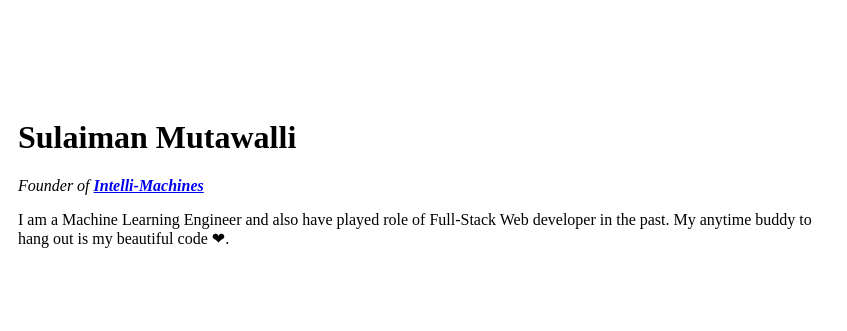
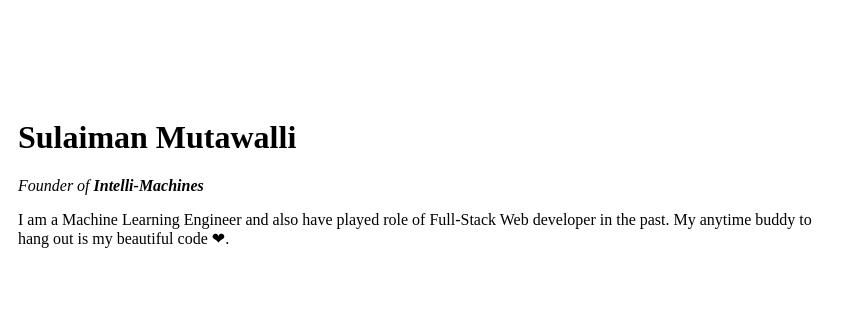
Before and after one commit to Sulaimancrypted/cv, a plain HTML site: page index.html in a window 1280 px wide. Shown: the top 331 px of the page, 433-1280 px from the left. Drawn offline with Linux system fonts and the light colour scheme.

Commit message:
removed deadlink of intelli machines

```diff
--- a/index.html
+++ b/index.html
@@ -10,7 +10,7 @@
         <tr>
             <td><img src="https://cdn.discordapp.com/attachments/928144053730672701/928144250921709618/sulaiman.png" alt="Sulaiman's Profile Picture"></td>
             <td><h1>Sulaiman Mutawalli</h1>
-                <p><em>Founder of <strong><a href="#">Intelli-Machines</a></strong></em></p>
+                <p><em>Founder of <strong>Intelli-Machines</strong></em></p>
                 <p>I am a Machine Learning Engineer and also have played role of Full-Stack Web developer in the past. My anytime buddy to hang out is my beautiful code ❤.</p></td>
         </tr>
     </table>
```
